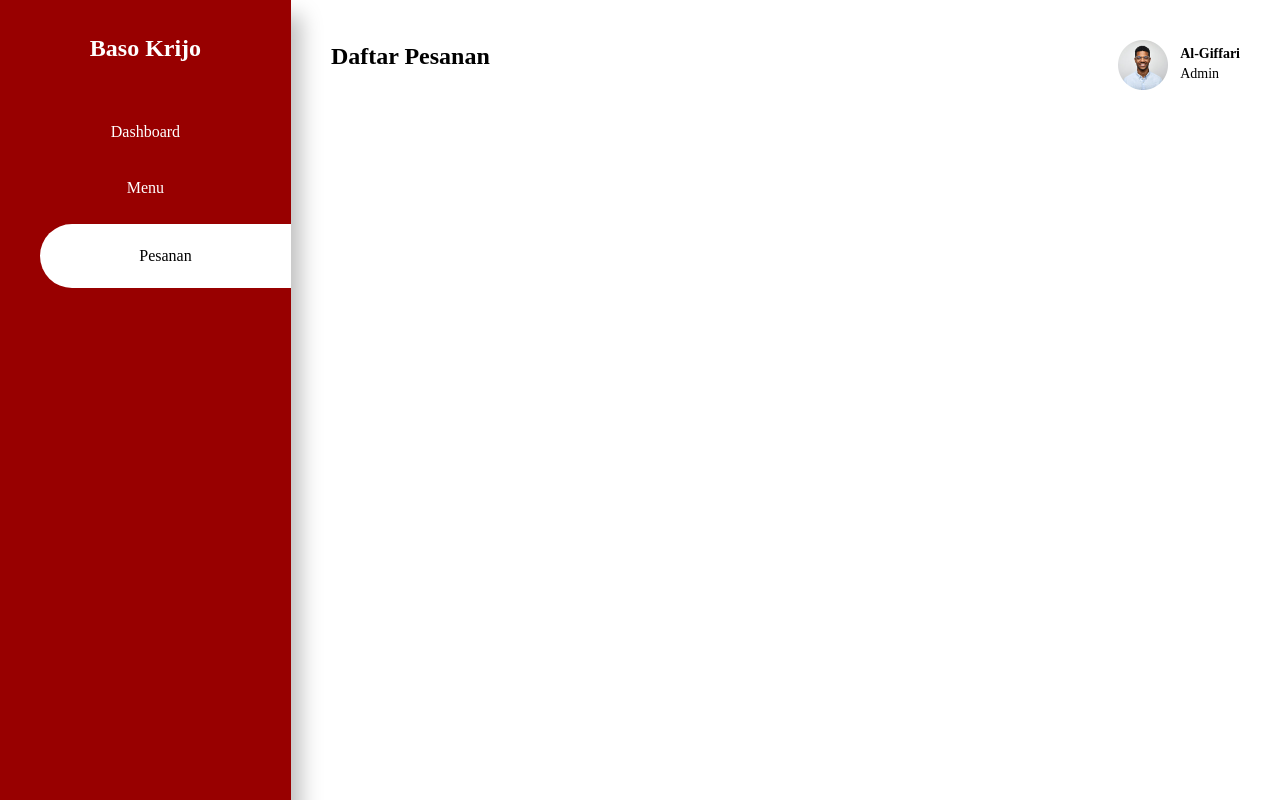
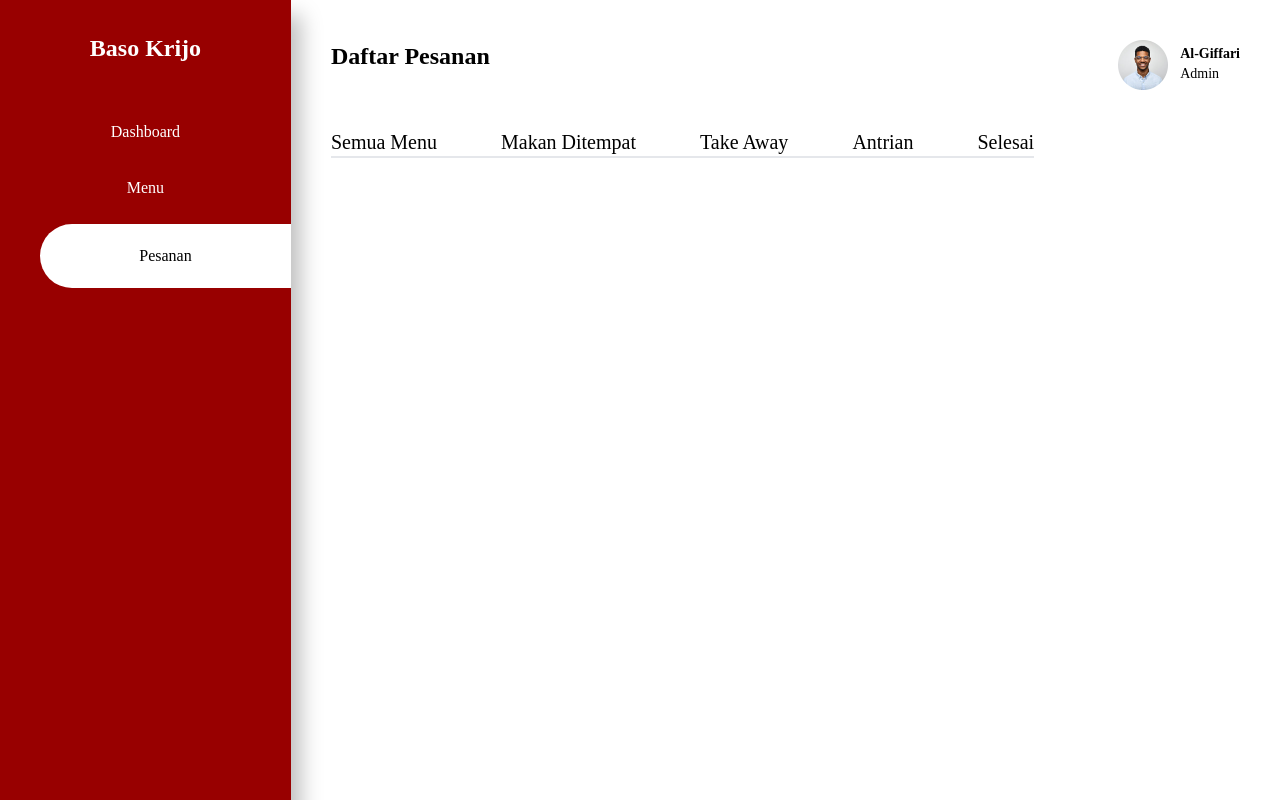
Before and after one commit to binaryhexa/baso-krijo, a React (Vite) app: page /pesanan in a window 1280 px wide. Built offline with nearby package versions, Linux system fonts and the light colour scheme.

Commit message:
[FEAT]: pesanan tab menu

```diff
--- /dev/null
+++ b/src/pages/pesanan/components/PesananTab.tsx
@@ -0,0 +1,73 @@
+import { useState } from "react";
+
+const PesananTab = () => {
+  const [activeTab, setActiveTab] = useState("Semua Menu");
+
+  const handleTabClick = (tabName: string) => {
+    setActiveTab(tabName);
+  };
+
+  return (
+    <div className="mt-14 transition-all">
+      <div className="flex gap-16 text-xl border-b-2 transition-all">
+        <a
+          href="#"
+          onClick={() => handleTabClick("Semua")}
+          className={`transition-all ${
+            activeTab === "Semua"
+              ? "border-b-2 border-primary50 text-primary50"
+              : "hover:text-primary50"
+          }`}
+        >
+          Semua Menu
+        </a>
+        <a
+          href="#"
+          onClick={() => handleTabClick("Makan Ditempat")}
+          className={`transition-all ${
+            activeTab === "Makan Ditempat"
+              ? "border-b-2 border-primary50 text-primary50"
+              : "hover:text-primary50"
+          }`}
+        >
+          Makan Ditempat
+        </a>
+        <a
+          href="#"
+          onClick={() => handleTabClick("Take Away")}
+          className={`transition-all ${
+            activeTab === "Take Away"
+              ? "border-b-2 border-primary50 text-primary50"
+              : "hover:text-primary50"
+          }`}
+        >
+          Take Away
+        </a>
+        <a
+          href="#"
+          onClick={() => handleTabClick("Antrian")}
+          className={`transition-all ${
+            activeTab === "Antrian"
+              ? "border-b-2 border-primary50 text-primary50"
+              : "hover:text-primary50"
+          }`}
+        >
+          Antrian
+        </a>
+        <a
+          href="#"
+          onClick={() => handleTabClick("Selesai")}
+          className={`transition-all ${
+            activeTab === "Selesai"
+              ? "border-b-2 border-primary50 text-primary50"
+              : "hover:text-primary50"
+          }`}
+        >
+          Selesai
+        </a>
+      </div>
+    </div>
+  );
+};
+
+export default PesananTab;
--- a/src/pages/pesanan/index.tsx
+++ b/src/pages/pesanan/index.tsx
@@ -1,7 +1,10 @@
+import PesananTab from "./components/PesananTab";
+
 const Pesanan = () => {
     return (
       <div>
         <h1 className="font-semibold text-2xl">Daftar Pesanan</h1>
+        <PesananTab />
       </div>
     );
   };
```
